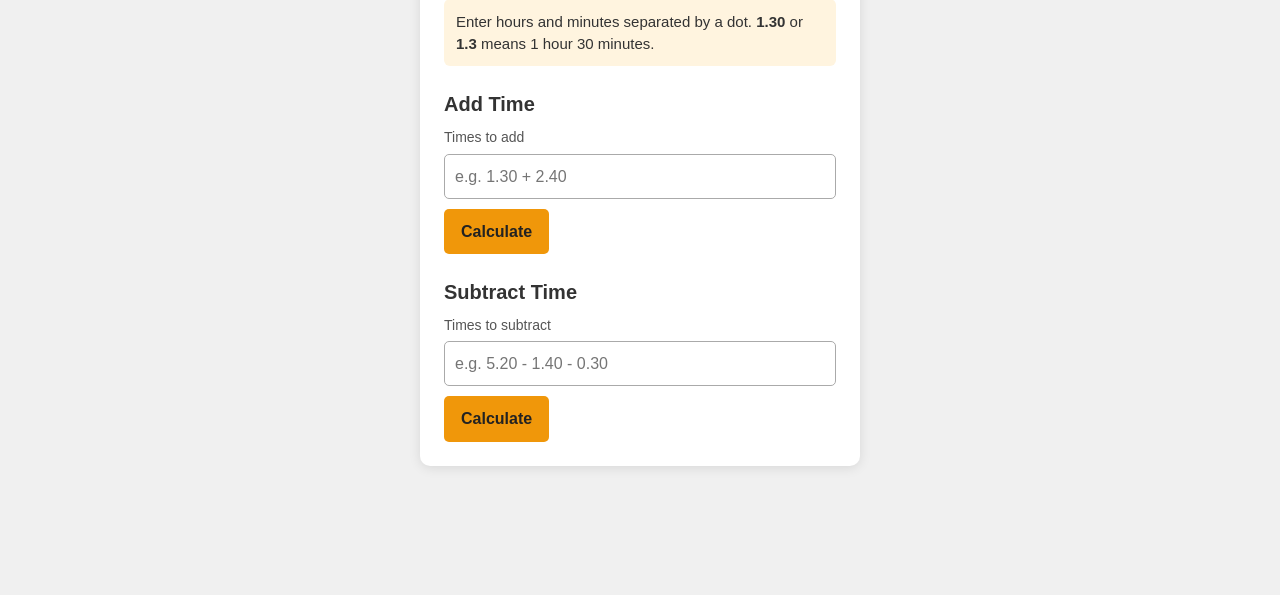
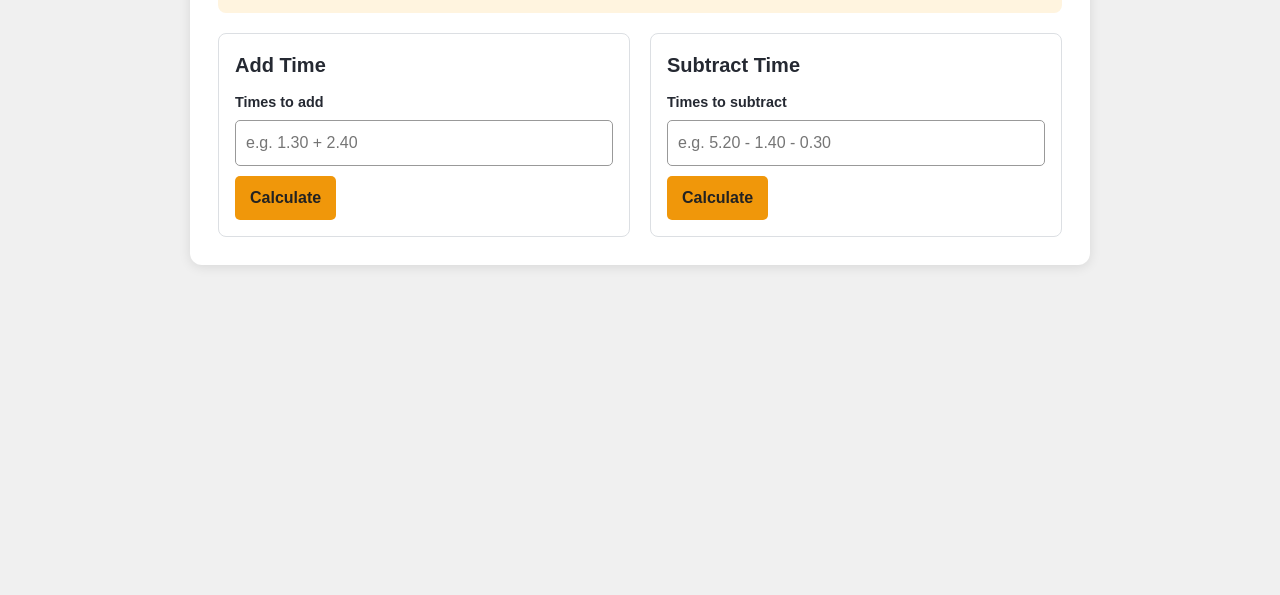
Before and after one commit to RA6G21/time-calculator, a plain HTML site: page index.html in a window 1280 px wide. Shown: the part 205-800 px from the top of the page. Drawn offline with Linux system fonts and the light colour scheme.

Commit message:
Refactor styles for improved layout and design

```diff
--- a/styles.css
+++ b/styles.css
@@ -10,60 +10,74 @@ body {
     margin: 0;
     min-height: 100vh;
     background: #f0f0f0;
-    color: #333;
-    font: 1rem/1.45 Arial, sans-serif;
+    color: #252932;
+    font: 1rem/1.5 Arial, sans-serif;
+}
+
+.site-header,
+.container {
+    width: min(900px, calc(100% - 32px));
+    margin-inline: auto;
 }
 
 .site-header {
     display: flex;
     justify-content: flex-end;
-    padding: 12px 16px;
+    padding: 16px 0;
 }
 
 .top-right-image {
     display: block;
-    width: clamp(100px, 20vw, 150px);
+    width: clamp(100px, 18vw, 150px);
     height: auto;
 }
 
 .container {
-    width: calc(100% - 32px);
-    max-width: 440px;
-    margin: 16px auto 40px;
-    padding: 24px;
+    display: grid;
+    grid-template-columns: repeat(2, minmax(0, 1fr));
+    align-items: start;
+    gap: 20px;
+    margin-bottom: 40px;
+    padding: clamp(16px, 4vw, 28px);
+    border-radius: 12px;
     background: #fff;
-    border-radius: 10px;
-    box-shadow: 0 2px 12px rgba(0, 0, 0, 0.1);
+    box-shadow: 0 2px 12px rgb(0 0 0 / 10%);
+}
+
+.container > h1,
+.container > .instructions {
+    grid-column: 1 / -1;
+    margin: 0;
 }
 
 h1 {
-    margin: 0 0 16px;
-    font-size: clamp(1.5rem, 5vw, 1.875rem);
+    font-size: clamp(1.5rem, 4vw, 2rem);
     line-height: 1.2;
 }
 
 .instructions {
-    margin: 0;
-    padding: 12px;
-    border-radius: 6px;
+    padding: 12px 14px;
+    border-radius: 8px;
     background: #fff4df;
-    font-size: 0.9375rem;
 }
 
 .operation {
-    margin-top: 24px;
+    min-width: 0;
+    padding: 16px;
+    border: 1px solid #dcdfe3;
+    border-radius: 8px;
 }
 
 .operation h2 {
-    margin: 0 0 8px;
+    margin: 0 0 12px;
     font-size: 1.25rem;
 }
 
 label {
     display: block;
     margin-bottom: 6px;
-    color: #555;
-    font-size: 0.875rem;
+    font-size: 0.9rem;
+    font-weight: bold;
 }
 
 input {
@@ -71,13 +85,14 @@ input {
     width: 100%;
     margin-bottom: 10px;
     padding: 10px;
-    border: 1px solid #aaa;
+    border: 1px solid #999;
     border-radius: 5px;
     font: inherit;
 }
 
 button {
-    padding: 10px 16px;
+    min-height: 44px;
+    padding: 8px 14px;
     border: 1px solid transparent;
     border-radius: 5px;
     background: #f0970a;
@@ -88,7 +103,7 @@ button {
 }
 
 button:hover {
-    background: #e08c09;
+    background: #e58e08;
 }
 
 input:focus-visible,
@@ -98,9 +113,10 @@ button:focus-visible {
 }
 
 .result:not(:empty) {
-    margin-top: 10px;
-    font-weight: bold;
-    font-variant-numeric: tabular-nums;
+    margin-top: 12px;
+    padding: 10px 12px;
+    border-radius: 6px;
+    background: #fff4df;
     overflow-wrap: anywhere;
 }
 
@@ -108,14 +124,20 @@ button:focus-visible {
     margin: 0;
 }
 
+.result p:first-child {
+    font-size: 1.75rem;
+    font-weight: bold;
+    font-variant-numeric: tabular-nums;
+}
+
 .copy-controls {
     margin-top: 8px;
 }
 
 .copy-button {
-    border-color: #b9b9b9;
+    border-color: #aaa;
     background: #fff;
-    font-size: 0.875rem;
+    font-size: 0.9rem;
 }
 
 .copy-button:hover {
@@ -124,20 +146,16 @@ button:focus-visible {
 
 .copy-status {
     margin: 0;
-    color: #555;
     font-size: 0.875rem;
 }
 
-.copy-status:not(:empty) {
-    margin-top: 6px;
-}
-
+.copy-status:not(:empty),
 .copy-controls input {
     margin-top: 8px;
 }
 
-@media (max-width: 480px) {
+@media (max-width: 680px) {
     .container {
-        padding: 18px;
+        grid-template-columns: 1fr;
     }
 }
```
